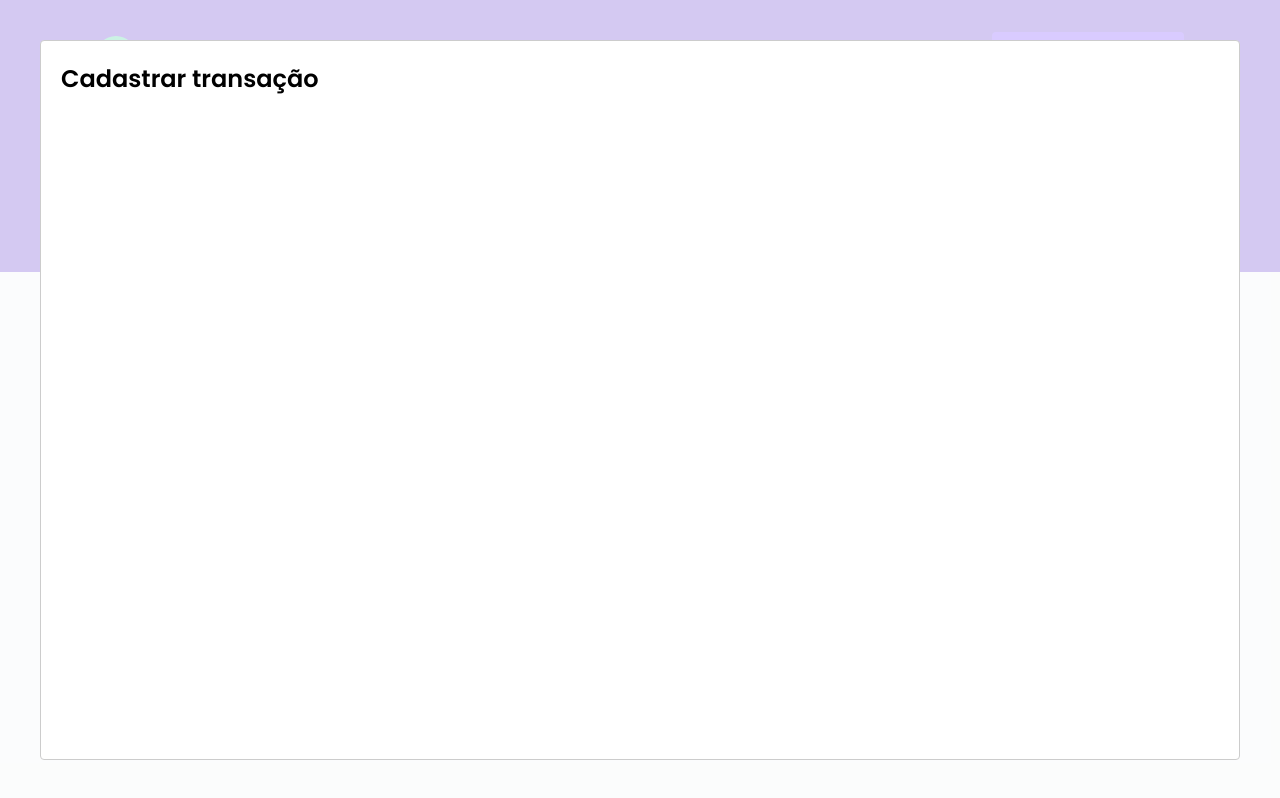
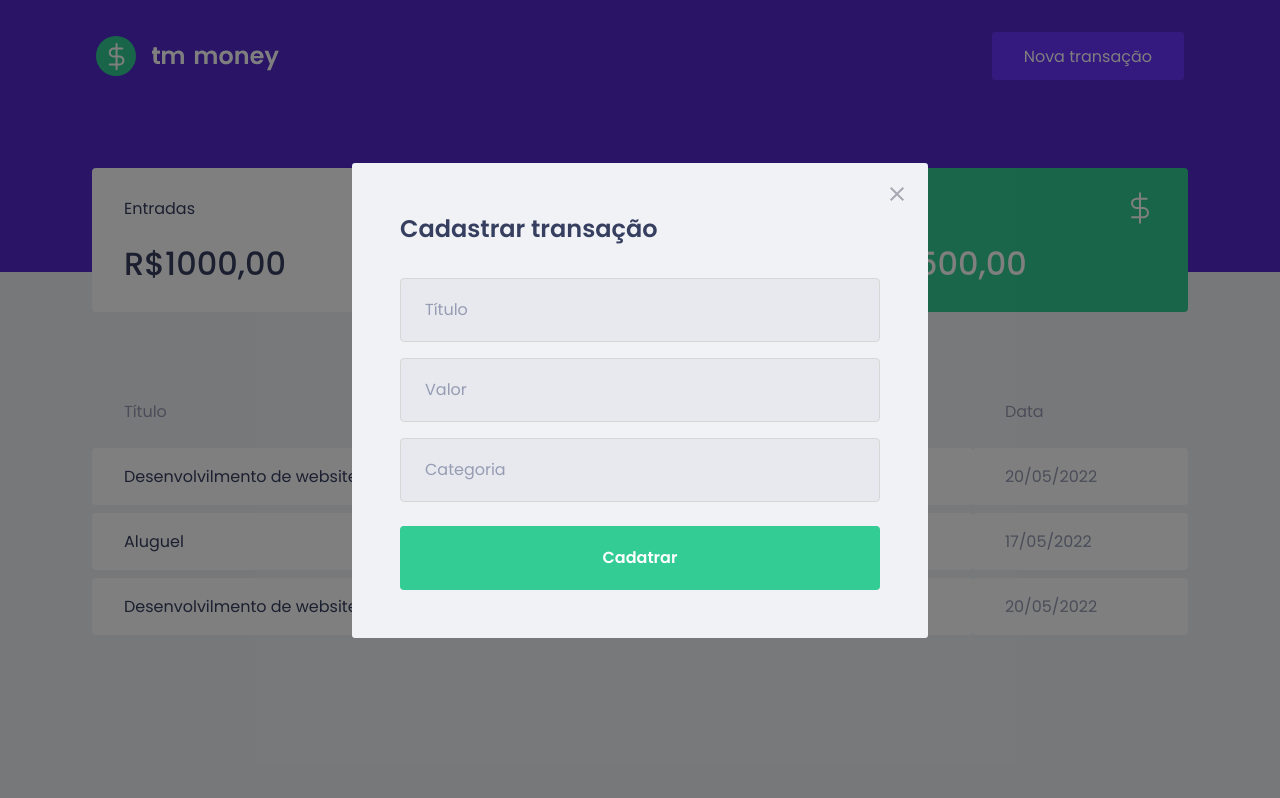
Before and after one commit to vargastm/tm-money, a React (Create React App) app: page / in a window 1280 px wide. Both pictures are taken after a click on the button "Nova transação". Built offline with nearby package versions, Linux system fonts and the light colour scheme; no server answers; what miragejs would draw is missing.

Commit message:
Started styles from transaction modal

```diff
--- a/src/App.tsx
+++ b/src/App.tsx
@@ -3,6 +3,7 @@
 import Modal from 'react-modal'
 import { Header } from './components/Header'
 import { GlobalStyle } from './styles/global'
+import { NewTransactionModal } from './components/NewTransactionModal'
 
 Modal.setAppElement('#root')
 
@@ -23,12 +24,10 @@
 
       <Dashboard />
 
-      <Modal
-          isOpen={isNewTransactionModalOpen}
-          onRequestClose={handleCloseNewTransactionModal}
-        >
-          <h2>Cadastrar transação</h2>
-        </Modal>
+      <NewTransactionModal
+        isOpen={isNewTransactionModalOpen}
+        onRequestClose={handleCloseNewTransactionModal}
+      />
 
       <GlobalStyle />
     </>
--- /dev/null
+++ b/src/components/NewTransactionModal/index.tsx
@@ -0,0 +1,48 @@
+import Modal from 'react-modal'
+import closeImg from '../../assets/close.svg'
+import { Container } from './styles'
+
+interface NewTransactionModalProps {
+  isOpen: boolean
+  onRequestClose: () => void
+}
+
+export function NewTransactionModal({ isOpen, onRequestClose }: NewTransactionModalProps) {
+  return (
+    <Modal
+    isOpen={isOpen}
+    onRequestClose={onRequestClose}
+    overlayClassName="react-modal-overlay"
+    className="react-modal-content"
+    >
+      <button
+        type="button"
+        onClick={onRequestClose}
+        className="react-modal-close"
+      >
+        <img src={closeImg} alt="Fechar modal" />
+      </button>
+
+      <Container>
+        <h2>Cadastrar transação</h2>
+
+        <input
+          type="text"
+          placeholder="Título"
+        />
+
+        <input
+          type="number"
+          placeholder="Valor"
+        />
+
+        <input
+          type="text"
+          placeholder="Categoria"
+        />
+
+        <button type="submit">Cadatrar</button>
+      </Container>
+    </Modal>
+  )
+}
--- /dev/null
+++ b/src/components/NewTransactionModal/styles.ts
@@ -0,0 +1,46 @@
+import styled from 'styled-components'
+
+export const Container = styled.form`
+  h2 {
+    color: var(--text-title);
+    font-size: 1.5rem;
+    margin-bottom: 2rem;
+  }
+
+  input {
+    width: 100%;
+    padding: 0 1.5rem;
+    height: 4rem;
+    border-radius: 0.25rem;
+    border: 1px solid #D7D7D7;
+    background: #E7E9EE;
+    font-weight: 400;
+    font-size: 1rem;
+
+    &::placeholder {
+      color: var(--text-body);
+    }
+
+    & + input {
+      margin-top: 1rem;
+    }
+  }
+
+  button[type="submit"] {
+    width: 100%;
+    padding: 0 1.5rem;
+    height: 4rem;
+    background: var(--green);
+    color: #FFFFFF;
+    border-radius: 0.25rem;
+    border: 0;
+    font-size: 1rem;
+    margin-top: 1.5rem;
+    font-weight: 600;
+    transition: filter 0.2s;
+
+    &:hover {
+      filter: brightness(0.9)
+    }
+  }
+`
--- a/src/styles/global.ts
+++ b/src/styles/global.ts
@@ -52,4 +52,38 @@
     opacity: 0.6;
     cursor: not-allowed;
   }
+
+  .react-modal-overlay {
+    background: rgba(0, 0, 0, 0.5);
+    position:fixed;
+    top: 0;
+    bottom: 0;
+    right: 0;
+    left: 0;
+
+    display: flex;
+    align-items: center;
+    justify-content: center;
+  }
+
+  .react-modal-content {
+    width: 100%;
+    max-width: 576px;
+    background: var(--background);
+    padding: 3rem;
+    position: relative;
+    border-radius: 0.2rem;
+  }
+
+  .react-modal-close {
+    position: absolute;
+    right: 1.5rem;
+    top: 1.5rem;
+    border: 0;
+    background: transparent;
+
+    &:hover {
+      filter: brightness(0.8);
+    }
+  }
 `
```
